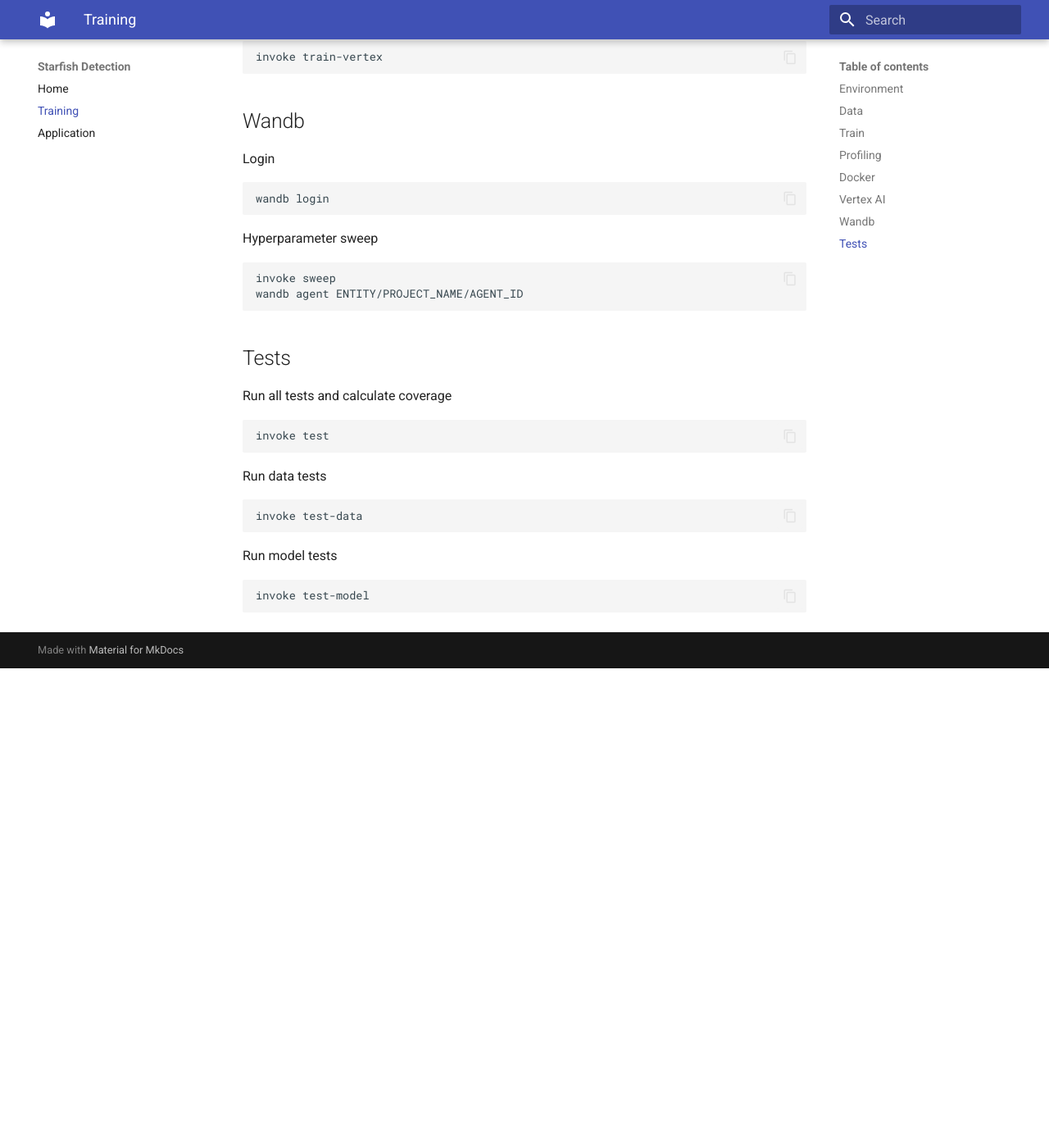
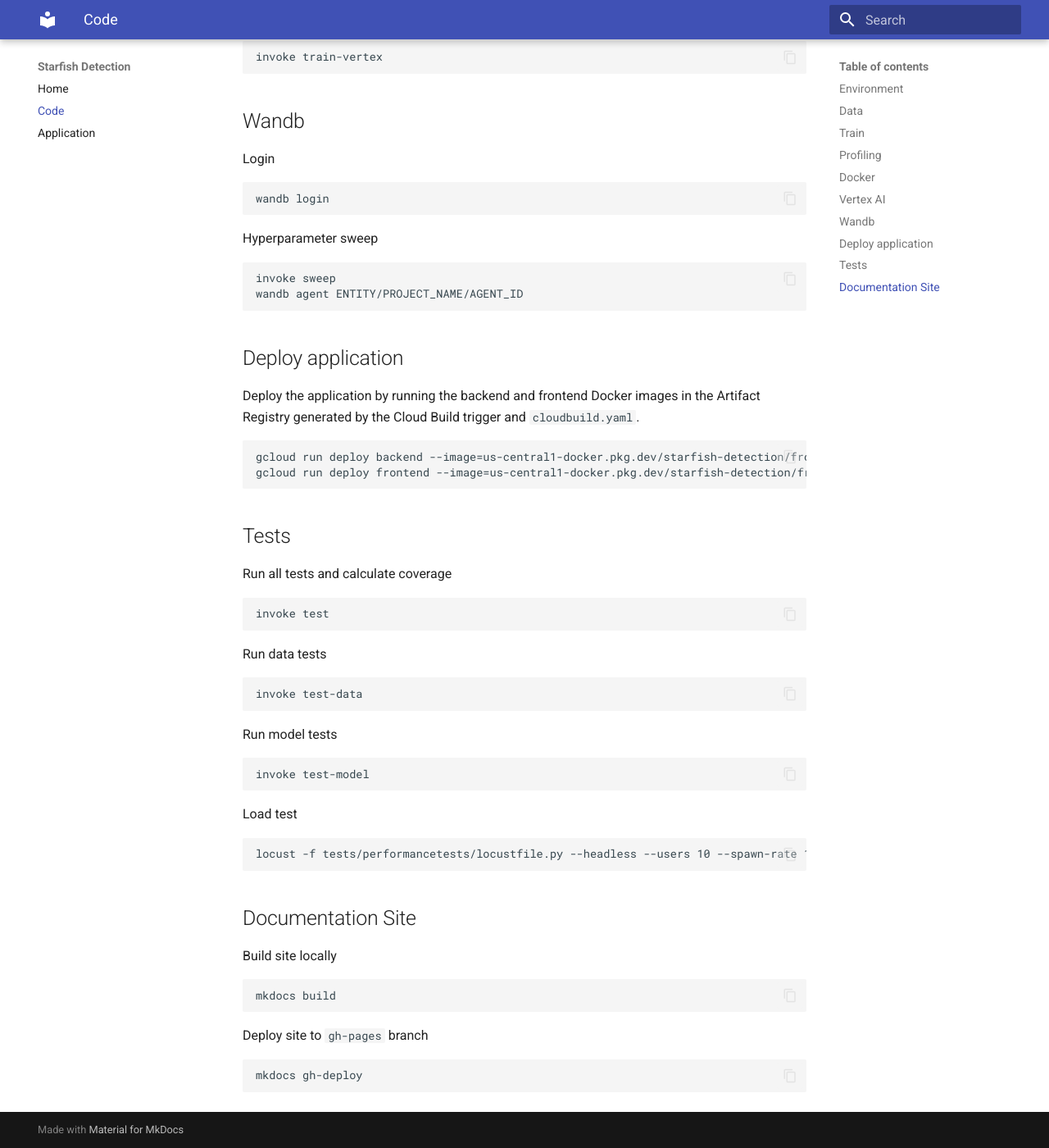
Before and after one commit to mmmmaja/starfishDetection, an MkDocs documentation site: the page built from docs/code.md, in a window 1280 px wide and 1400 px high, scrolled down 1557 px. Shown: the whole window at 82% size. Built offline with MkDocs 1.6.1 and Material for MkDocs 9.7.7, drawn with Linux system fonts in a browser that asks for light colours; before the commit the page ends 2372 px from its top, so only the background shows below that; some of the changed text lies outside the part shown.

Commit message:
Modified documentation

````diff
--- a/docs/training.md
+++ b/docs/code.md
@@ -11,7 +11,7 @@
 ```
 
 ## Data
-Download the data for the project from our Google Cloud Bucket, which requires the Google Cloud SDK.
+Download the data for the project from our Google Cloud Bucket, which requires the Google Cloud SDK
 ```bash
 invoke download-data
 ```
@@ -63,6 +63,13 @@
 wandb agent ENTITY/PROJECT_NAME/AGENT_ID
 ```
 
+## Deploy application
+Deploy the application by running the backend and frontend Docker images in the Artifact Registry generated by the Cloud Build trigger and `cloudbuild.yaml`.
+```bash
+gcloud run deploy backend --image=us-central1-docker.pkg.dev/starfish-detection/frontend-backend/backend:latest --region=us-central1 --platform=managed --allow-unauthenticated --port=8080
+gcloud run deploy frontend --image=us-central1-docker.pkg.dev/starfish-detection/frontend-backend/frontend:latest --region=us-central1 --platform=managed --allow-unauthenticated --port=8080
+```
+
 ## Tests
 Run all tests and calculate coverage
 ```bash
@@ -76,3 +83,17 @@
 ```bash
 invoke test-model
 ```
+Load test
+```bash
+locust -f tests/performancetests/locustfile.py --headless --users 10 --spawn-rate 1 --run-time 1m --host https://backend-638730968773.us-central1.run.app
+```
+
+## Documentation Site
+Build site locally
+```bash
+mkdocs build
+```
+Deploy site to `gh-pages` branch
+```bash
+mkdocs gh-deploy
+```
--- a/mkdocs.yml
+++ b/mkdocs.yml
@@ -15,5 +15,5 @@
 
 nav:
   - Home: index.md
-  - Training: training.md
+  - Code: code.md
   - Application: application.md
````
